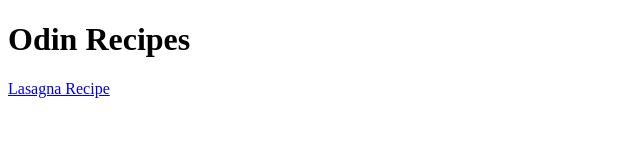
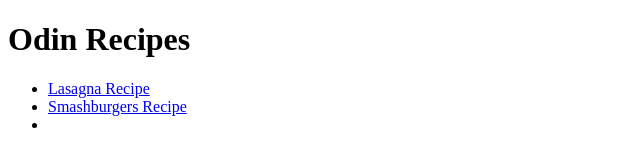
Before and after one commit to brandonUNI/odin-recipes, a plain HTML site: page index.html in a window 1280 px wide. Shown: the whole page, without its empty margins (0-640 px from the left). Drawn offline with Linux system fonts and the light colour scheme.

Commit message:
Added a link to smashburgers.html to index.html
added relative link to smashburgers.html in unordered list in index.html

```diff
--- a/index.html
+++ b/index.html
@@ -7,7 +7,11 @@
 </head>
 <body>
     <h1>Odin Recipes</h1>
-
-    <a href="./recipes/lasagna.html">Lasagna Recipe</a>
+    <!-- list of recipes that are linked from our homepage-->
+    <ul>
+        <li><a href="./recipes/lasagna.html">Lasagna Recipe</a></li>
+        <li><a href="recipes/smashburgers.html">Smashburgers Recipe</a></li>
+        <li></li>
+    </ul>
 </body>
 </html>
```
